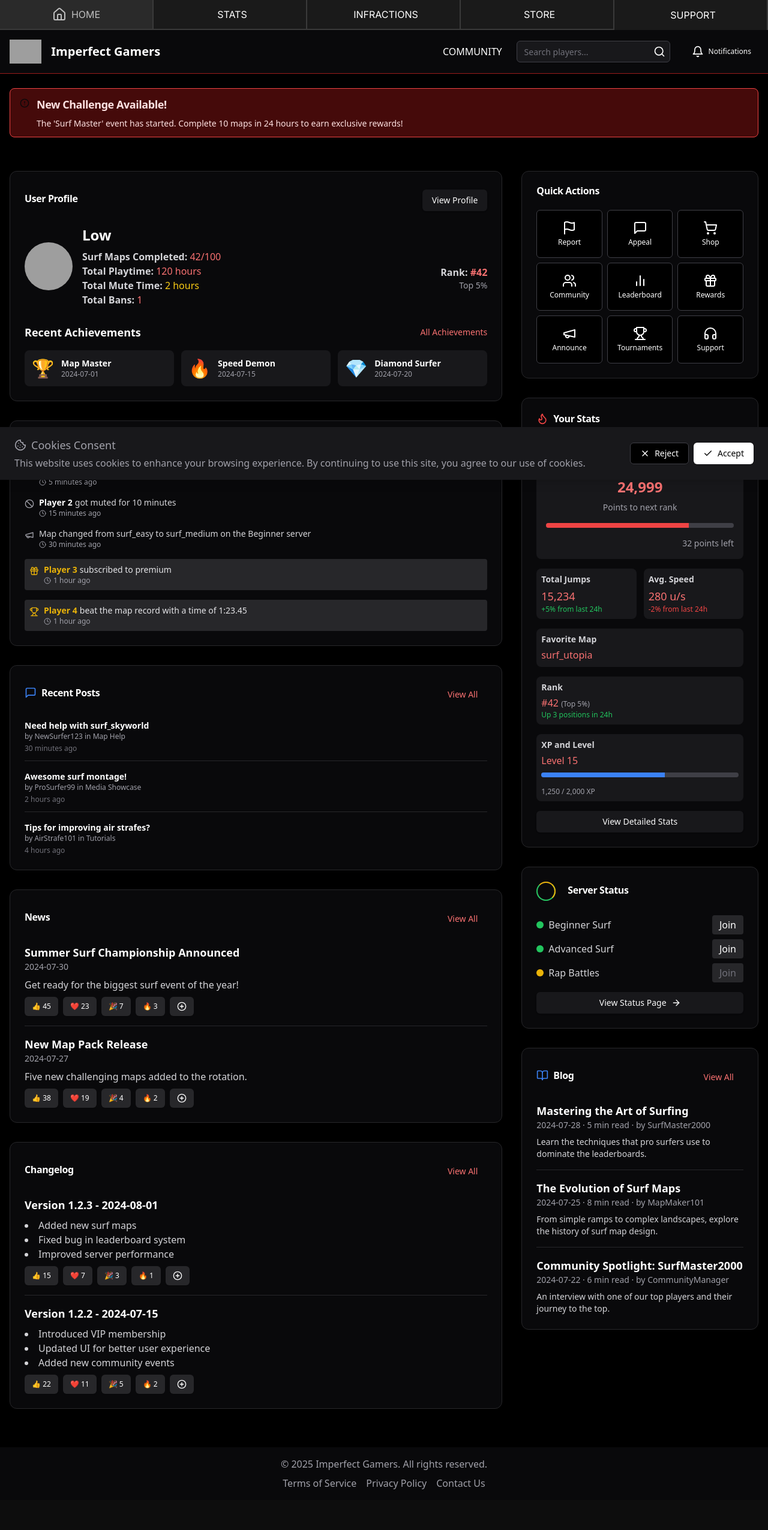
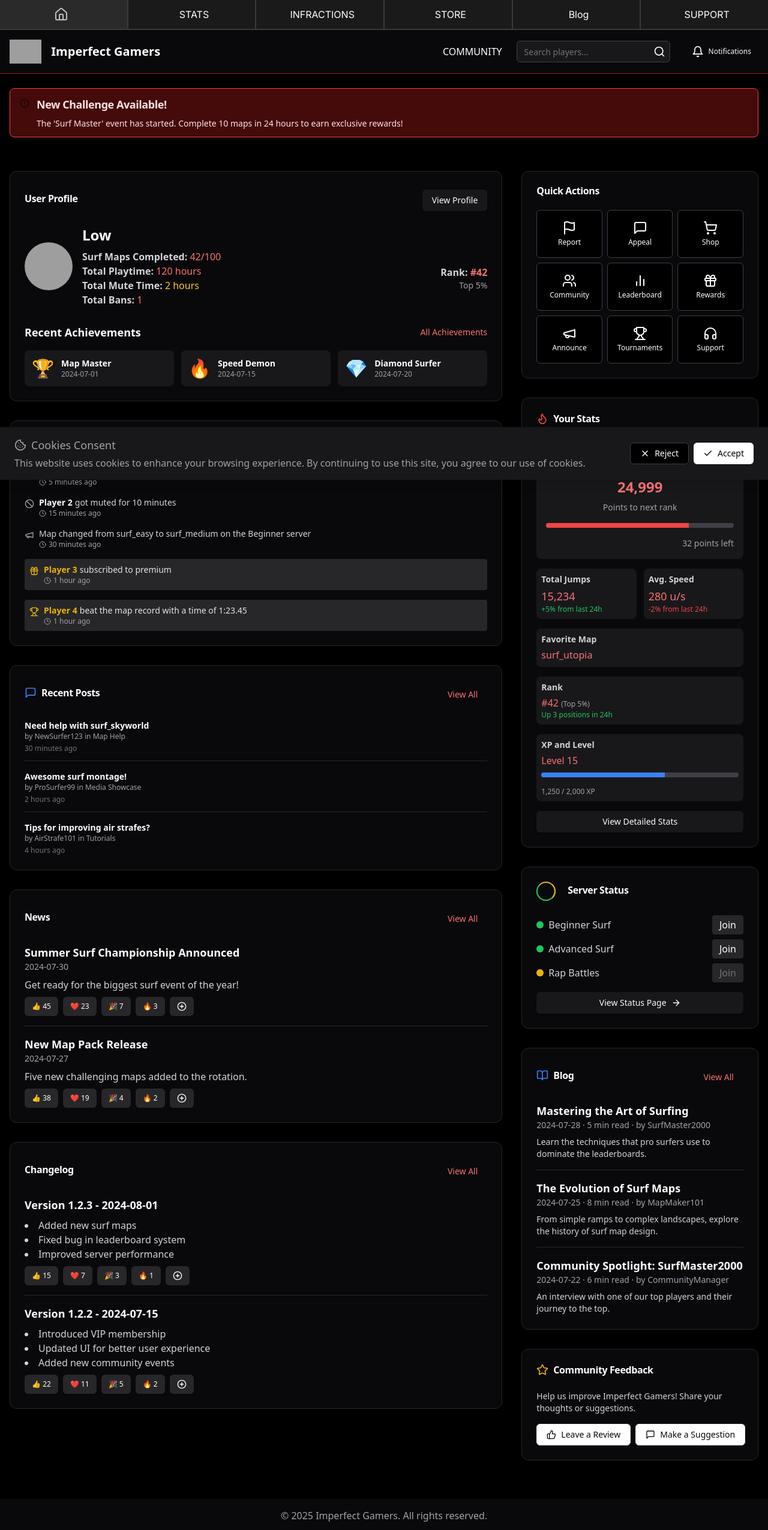
Before and after one commit to imperfectandcompany/imperfect-gamers-main, a Next.js app: page / in a window 1280 px wide. Shown: the top 2551 px of the page at 60% size. Before the commit the page ends 2501 px from the top, so only its background shows below. Built offline with nearby package versions, Linux system fonts and the light colour scheme; grey boxes are pictures that could not be loaded.

Commit message:
added Community Feedback Widget and updated navbar.

```diff
--- /dev/null
+++ b/src/app/components/Cards/CommunityFeedBackCard.tsx
@@ -0,0 +1,41 @@
+import React from 'react';
+import { Card, CardContent, CardHeader, CardTitle } from '@components/ui/card';
+import { Button } from '@components/ui/button';
+import { ThumbsUp, MessageSquare, Star } from 'lucide-react';
+
+interface CommunityFeedbackCardProps {
+  onLeaveReview: () => void;
+  onMakeSuggestion: () => void;
+}
+
+const CommunityFeedbackCard: React.FC<CommunityFeedbackCardProps> = ({ onLeaveReview, onMakeSuggestion }) => {
+  return (
+    <Card className="bg-zinc-950 border-zinc-800">
+      <CardHeader>
+        <CardTitle className="text-white flex items-center">
+        <Star className="mr-2 h-5 w-5 text-yellow-500" />
+          Community Feedback
+        </CardTitle>
+      </CardHeader>
+      <CardContent>
+        <div className="space-y-4">
+          <p className="text-sm text-zinc-300">
+            Help us improve Imperfect Gamers! Share your thoughts or suggestions.
+          </p>
+          <div className="flex space-x-2">
+            <Button variant="outline" className="flex-1" onClick={onLeaveReview}>
+              <ThumbsUp className="mr-2 h-4 w-4" />
+              Leave a Review
+            </Button>
+            <Button variant="outline" className="flex-1" onClick={onMakeSuggestion}>
+              <MessageSquare className="mr-2 h-4 w-4" />
+              Make a Suggestion
+            </Button>
+          </div>
+        </div>
+      </CardContent>
+    </Card>
+  );
+};
+
+export default CommunityFeedbackCard;
--- a/src/app/components/Navbar/NavItem.tsx
+++ b/src/app/components/Navbar/NavItem.tsx
@@ -29,9 +29,10 @@ const NavItem: React.FC<NavItemProps> = ({ label, url, handleRedirect, icon }) =
       }}
       role="button"
       tabIndex={0}
+      className={label === 'HOME' ? 'list__icon active' : ''}
     >
       {getIcon()}
-      <span className="ml-2">{label}</span>
+      <span className="ml-2">{label === 'HOME' ? null : label}</span>
     </StyledNavItem>
   );
 };
--- a/src/app/components/Navbar/NavList.tsx
+++ b/src/app/components/Navbar/NavList.tsx
@@ -19,6 +19,7 @@ const NavList: React.FC<NavListProps> = ({ isOpen, redirecting, handleRedirect }
     { label: 'STATS', url: 'https://imperfectgamers.org/stats' },
     { label: 'INFRACTIONS', url: 'https://imperfectgamers.org/infractions' },
     { label: 'STORE', url: 'https://store.imperfectgamers.org' },
+    { label: 'Blog', url: 'https://blog.imperfectgamers.org' },
     { label: 'SUPPORT', url: 'https://support.imperfectgamers.org' },
   ];
 
--- a/src/app/components/Navbar/NavbarStyles.ts
+++ b/src/app/components/Navbar/NavbarStyles.ts
@@ -3,8 +3,8 @@ import styled, { keyframes } from 'styled-components';
 
 export const NavWrapper = styled.nav`
  width: 100%;
-  box-shadow: 0 2px 4px rgba(0, 0, 0, 0.1);
-`;
+ box-shadow: 0 2px 4px rgba(0,0,0,0.1);
+`
 
 export const NavList = styled.ul<{ isOpen: boolean; redirecting: boolean }>`
  display: flex;
@@ -17,16 +17,16 @@ export const NavList = styled.ul<{ isOpen: boolean; redirecting: boolean }>`
  background-color: #1a1a1a;
  transition: max-height 0.3s ease-out, background-color 0.3s, opacity 0.3s;
  overflow: hidden;
-  max-height: ${(props) => (props.isOpen || props.redirecting ? '500px' : '0')};
-  opacity: ${(props) => (props.isOpen || props.redirecting ? '1' : '0')};
-  background-color: ${(props) => (props.redirecting ? '#2a2a2a' : '#1a1a1a')};
+ max-height: ${props => (props.isOpen || props.redirecting ? '500px' : '0')};
+ opacity: ${props => (props.isOpen || props.redirecting ? '1' : '0')};
+ background-color: ${props => (props.redirecting ? '#2a2a2a' : '#1a1a1a')};
 
  @media (min-width: 768px) {
    flex-direction: row;
    max-height: none;
    opacity: 1;
  }
-`;
+`
 
 export const NavItem = styled.button`
  flex: 1;
@@ -47,8 +47,7 @@ export const NavItem = styled.button`
    border-bottom: 2px solid #3a3a3a;
  }
 
-  &:hover,
-  &.active {
+ &:hover, &.active {
    background-color: #2a2a2a;
    color: #bfbfbf;
  }
@@ -57,7 +56,14 @@ export const NavItem = styled.button`
    border-right: 2px solid #3a3a3a;
    border-bottom: none;
  }
-`;
+
+ &:last-child {
+   border-bottom: 2px solid #3a3a3a;
+   @media (min-width: 768px) {
+     border-right: none;
+   }
+ }
+`
 
 export const MenuToggle = styled.div`
  display: flex;
@@ -74,7 +80,7 @@ export const MenuToggle = styled.div`
  @media (min-width: 768px) {
    display: none;
  }
-`;
+`
 
 export const RedirectMessage = styled.div<{ redirecting: boolean }>`
  padding: 15px;
@@ -82,13 +88,12 @@ export const RedirectMessage = styled.div<{ redirecting: boolean }>`
  background-color: #1a1a1a;
  color: #ffffff;
  transition: background-color 0.3s, color 0.3s, transform 0.3s, opacity 0.3s;
-  transform: translateY(${(props) => (props.redirecting ? '0' : '-20px')});
-  opacity: ${(props) => (props.redirecting ? '1' : '0')};
+ transform: translateY(${props => (props.redirecting ? '0' : '-20px')});
+ opacity: ${props => (props.redirecting ? '1' : '0')};
  cursor: default !important;
-  min-height: 50px;
-  line-height: 1.5;
-`;
-
+ height: 50px;
+ line-height: 50px;
+`
 
 export const CancelButton = styled.button`
  cursor: pointer;
--- a/src/app/pages/LandingPage.tsx
+++ b/src/app/pages/LandingPage.tsx
@@ -15,6 +15,7 @@ import CookieBanner from '@components/CookieBanner/CookieBanner'
 import AlertBanner from '@components/AlertBanner/AlertBanner'
 
 import Icons from '@components/Shared/Icons';
+import CommunityFeedbackCard from '../components/Cards/CommunityFeedBackCard'
 
 export default function LandingPage() {
   const [recentEvents, setRecentEvents] = useState([
@@ -105,6 +106,14 @@ export default function LandingPage() {
     },
   ])
 
+  const handleLeaveReview = () => {
+    console.log('Leave a review action triggered');
+  };
+
+  const handleMakeSuggestion = () => {
+    console.log('Make a suggestion action triggered');
+  };
+
   const [showCookieBanner, setShowCookieBanner] = useState(true)
 
   const handleNewsReaction = (index: number, reactionIndex: number) => {
@@ -155,6 +164,10 @@ export default function LandingPage() {
         <UserStatsCard />
         <ServerStatusCard />
         <BlogPostsCard blogPosts={blogPosts} />
+        <CommunityFeedbackCard
+                onLeaveReview={handleLeaveReview}
+                onMakeSuggestion={handleMakeSuggestion}
+              />
       </div>
     </div>
   </main>
```
Lines whose indentation alone changed are shown as unchanged.
